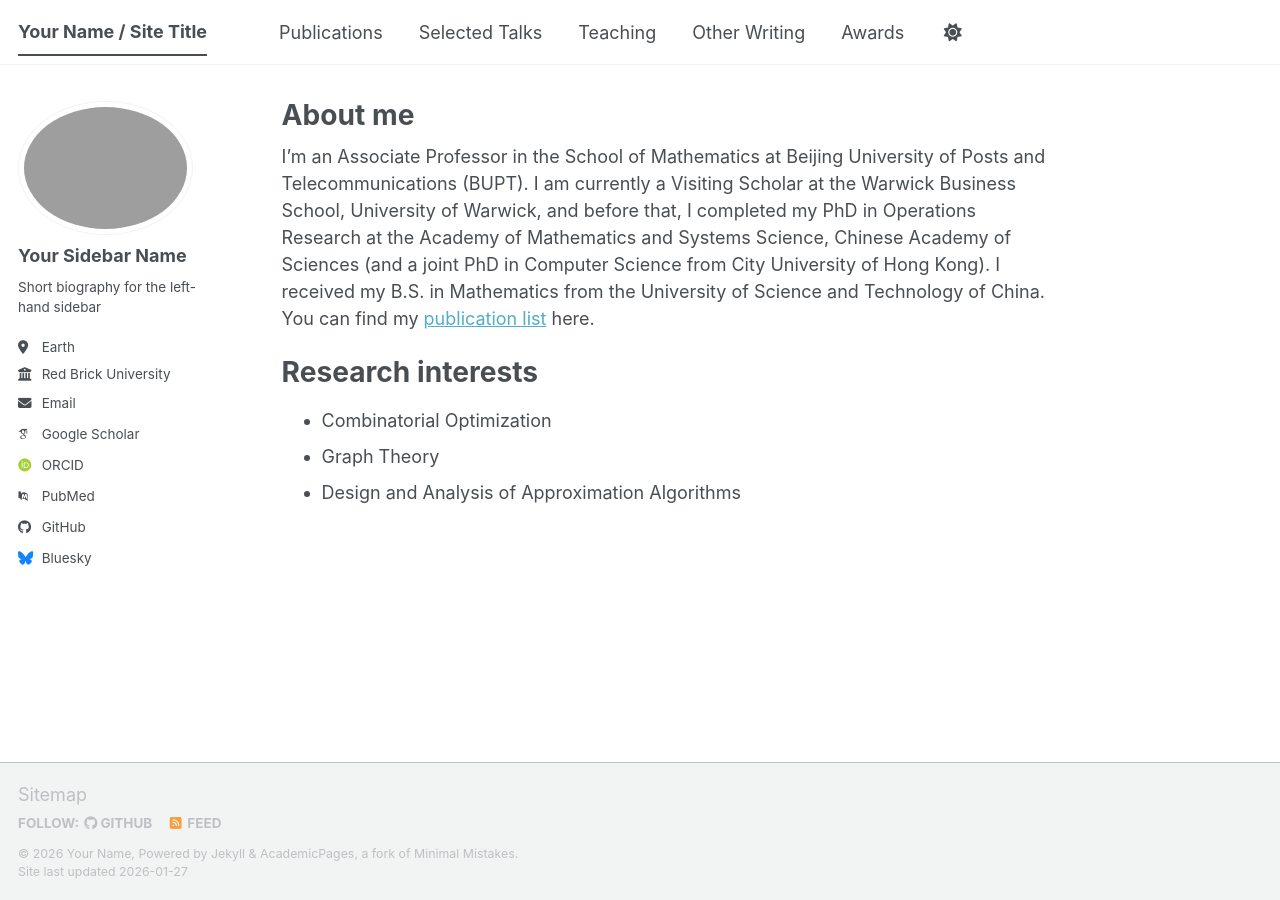
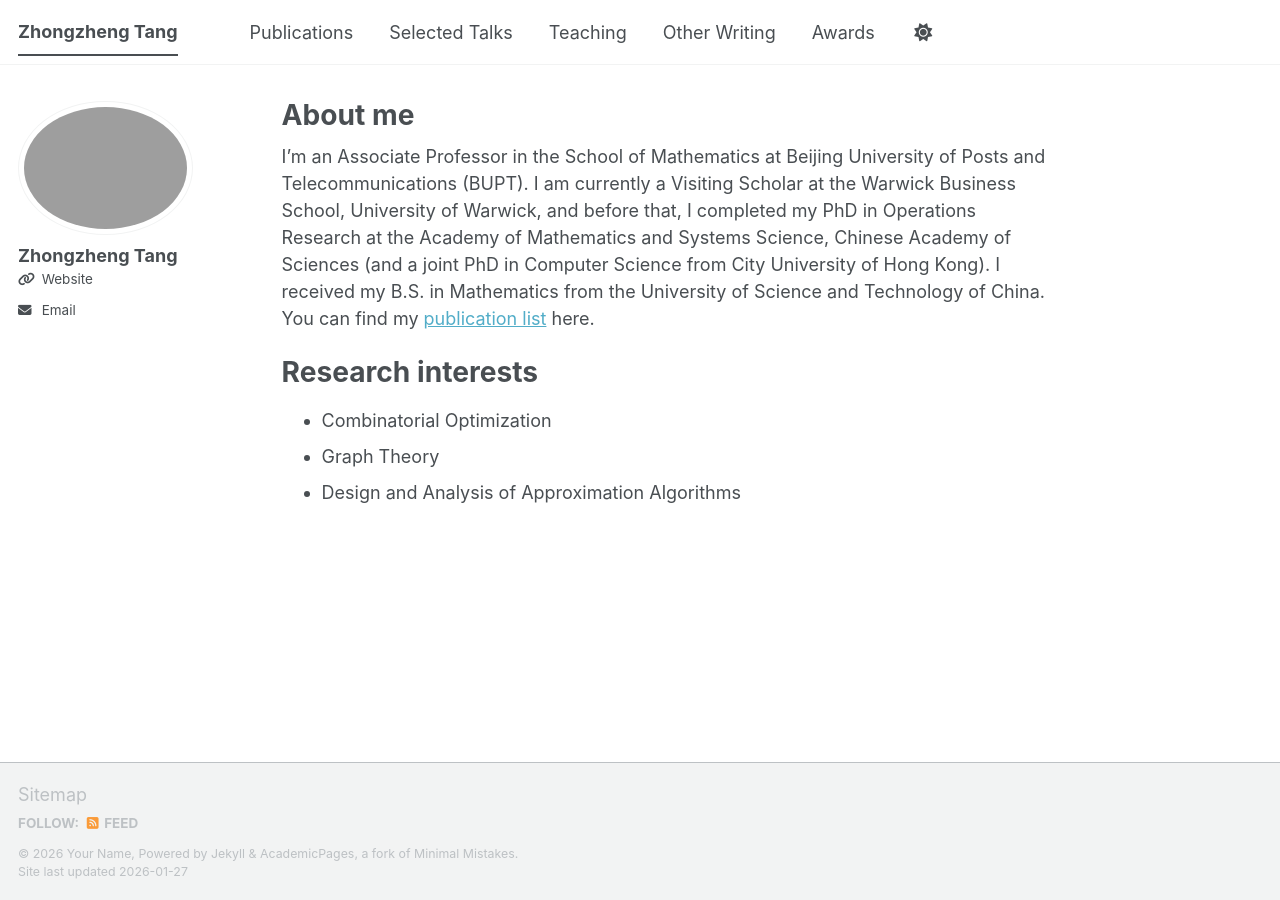
Before and after one commit to zhongzhengtang/zhongzhengtang.github.io, a Jekyll site: the page built from _pages/about.md, in a window 1280 px wide. Built offline with Jekyll 4.4.1, drawn with Linux system fonts in a browser that asks for light colours; some web fonts are replaced; a script bundle is joined from its source files by our own code; library files that are not in the unit come from our copies.

Commit message:
Update _config.yml

```diff
--- a/_config.yml
+++ b/_config.yml
@@ -9,7 +9,7 @@
 # Basic Site Settings
 locale                   : "en-US"
 site_theme               : "default" # The available themes options are "default", "air", "sunrise", "mint", "dirt" and "contrast"
-title                    : "Your Name / Site Title"
+title                    : "Zhongzheng Tang"
 title_separator          : "-"
 name                     : &name "Your Name"
 description              : &description "Your Name's academic portfolio"   # Update this with a general description of your site, this is the default if not overridden by a page
@@ -24,24 +24,24 @@ repository               : "academicpages/academicpages.github.io"
 author:
   # Biographic information
   avatar           : "profile.png"
-  name             : "Your Sidebar Name"
+  name             : "Zhongzheng Tang"
   pronouns         : # example: "she/her"
-  bio              : "Short biography for the left-hand sidebar"
-  location         : "Earth"
-  employer         : "Red Brick University"
-  uri              : # URL
-  email            : "none@example.org"
+  bio              : #"Short biography for the left-hand sidebar"
+  location         : #"Earth"
+  employer         : #"Red Brick University"
+  uri              : "https://teacher.bupt.edu.cn/tangzhongzheng/zh_CN/index.htm"
+  email            : "tangzhongzheng@bupt.edu.cn"
 
   # Academic websites
   academia         : # URL
   arxiv            : # URL - Update with the correct link to your profile
-  googlescholar    : "https://scholar.google.com/citations?user=PS_CX0AAAAAJ"
+  googlescholar    : #"https://scholar.google.com/citations?user=PS_CX0AAAAAJ"
   inspire-hep      : # URL
   impactstory      : # URL
-  orcid            : "https://orcid.org/yourorcidurl"
+  orcid            : #"https://orcid.org/yourorcidurl"
   semantic         : # URL
   ssrn             : # URL
-  pubmed           : "https://www.ncbi.nlm.nih.gov/pubmed/?term=john+snow"
+  pubmed           : #"https://www.ncbi.nlm.nih.gov/pubmed/?term=john+snow"
   researchgate     : # URL
   scopus           : # URL
   zotero           : # URL
@@ -51,13 +51,13 @@ author:
   bitbucket        : # Username - Update with your username on the site
   codepen          : # Username
   dribbble         : # Username
-  github           : "academicpages"
+  github           : #"academicpages"
   kaggle           : # Username
   stackoverflow    : # User number or user number and name (i.e., use "1" or "1/jeff-atwood")
 
   # Social media
   artstation       : # Username
-  bluesky          : "bsky.app" # Replace this with you Bluesky username
+  bluesky          : #"bsky.app" # Replace this with you Bluesky username
   facebook         : # Username
   flickr           : # Username
   foursquare       : # Username
```
